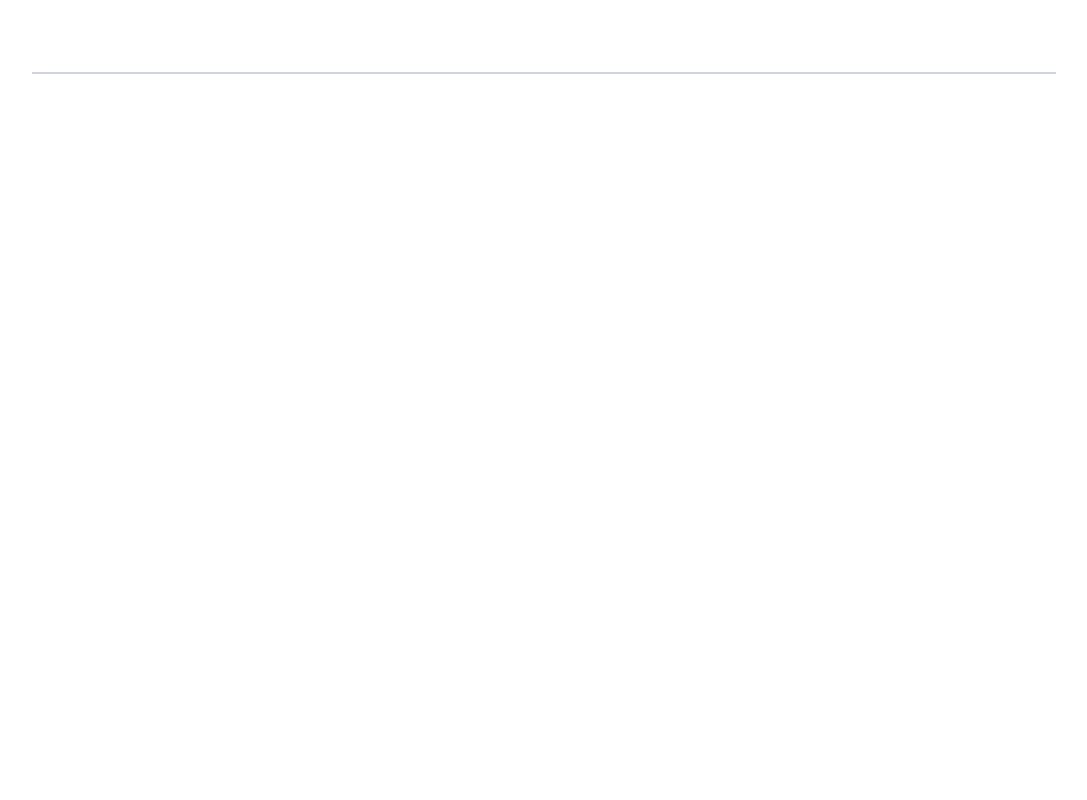
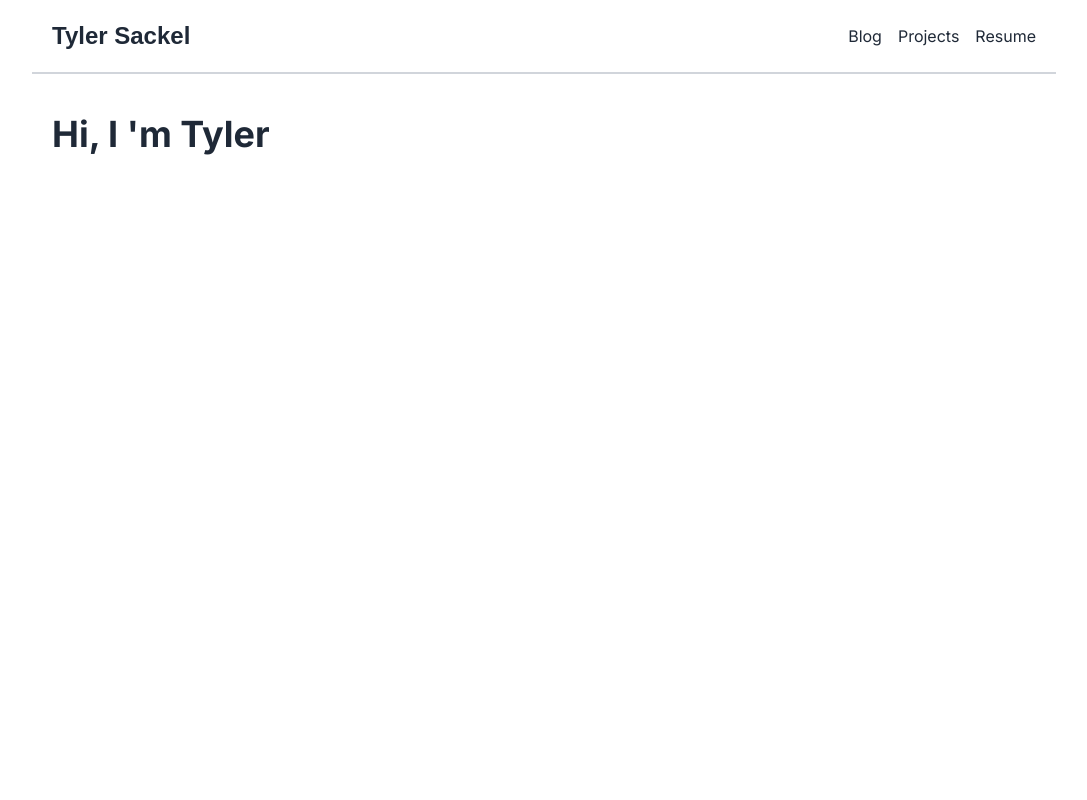
Before and after one commit to BiziLife/portfolio_website, a Next.js app: page / in a window 1280 px wide. Shown: the top 800 px of the page, without its empty margins (96-1183 px from the left). Built offline with nearby package versions, Linux system fonts and the light colour scheme.

Commit message:
Update globals.css

```diff
--- a/src/app/globals.css
+++ b/src/app/globals.css
@@ -13,9 +13,7 @@
 
 
 
-body {
-  color: white;
-}
+
 
 .loos-condensed-font {
   font-family: "Loos ExtraWide", sans-serif;
```
